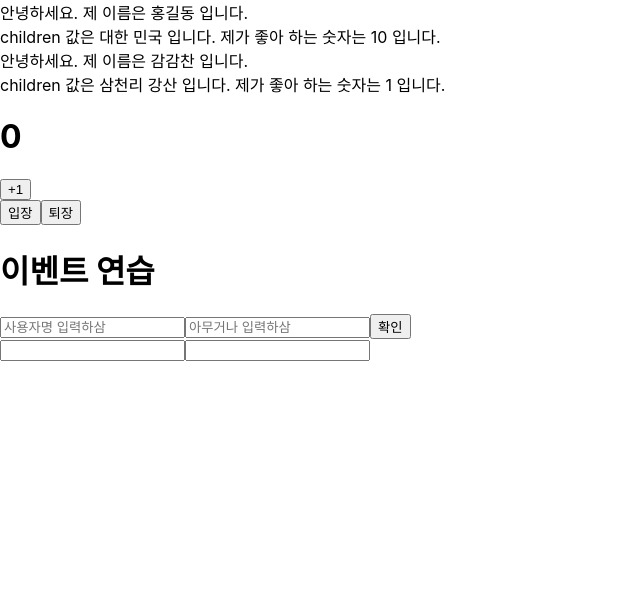
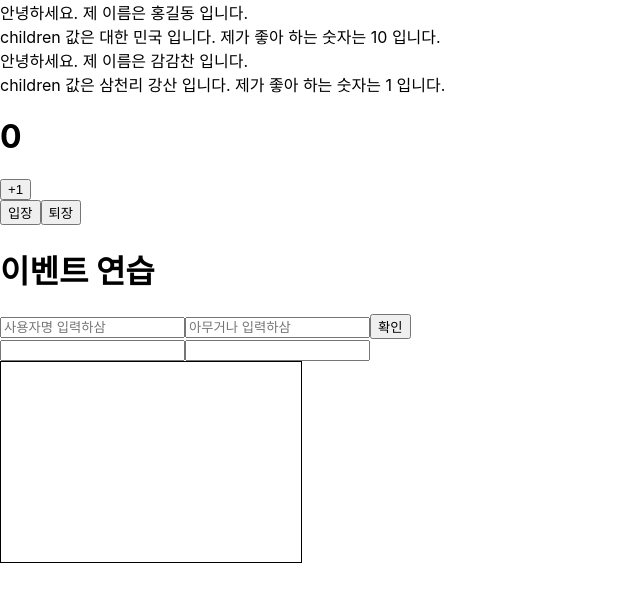
Before and after one commit to plusmail/react_ex, a React (Create React App) app: page / in a window 1280 px wide. Shown: the top 602 px of the page, without its empty margins (0-640 px from the left). Built offline with nearby package versions, Linux system fonts and the light colour scheme.

Commit message:
ScrollBox추

```diff
--- /dev/null
+++ b/src/ScrollBox.js
@@ -0,0 +1,30 @@
+import {Component} from "react";
+
+class ScrollBox extends Component {
+    render() {
+        const Style = {
+            border : '1px solid black',
+            height : '200px',
+            width : '300px',
+            overflow : 'auto',
+            position  : 'relative'
+        }
+
+        const innerStyle = {
+            width: '100%',
+            height : '650px',
+            background : 'liner-gradient(white, black)'
+        }
+
+        return (
+            <div
+            style={Style}
+            ref={(ref) => {this.box = ref} }>
+                <div style={innerStyle} />
+
+            </div>
+        )
+    }
+}
+
+export default ScrollBox
--- a/src/index.js
+++ b/src/index.js
@@ -8,6 +8,7 @@ import Counter from "./Counter";
 import Say from "./Say";
 import EventPractice from "./EventPractice";
 import Example from "./Example";
+import ScrollBox from "./ScrollBox";
 
 
 const root = ReactDOM.createRoot(document.getElementById('root'));
@@ -20,6 +21,7 @@ root.render(
       <Say/>
       <EventPractice/>
         <Example/>
+      <ScrollBox/>
   </React.StrictMode>
 );
 
```
Also changed, not shown: src/EventPracticeFunc.js (added, +27 -0 lines), src/RefComponent.js (added).
